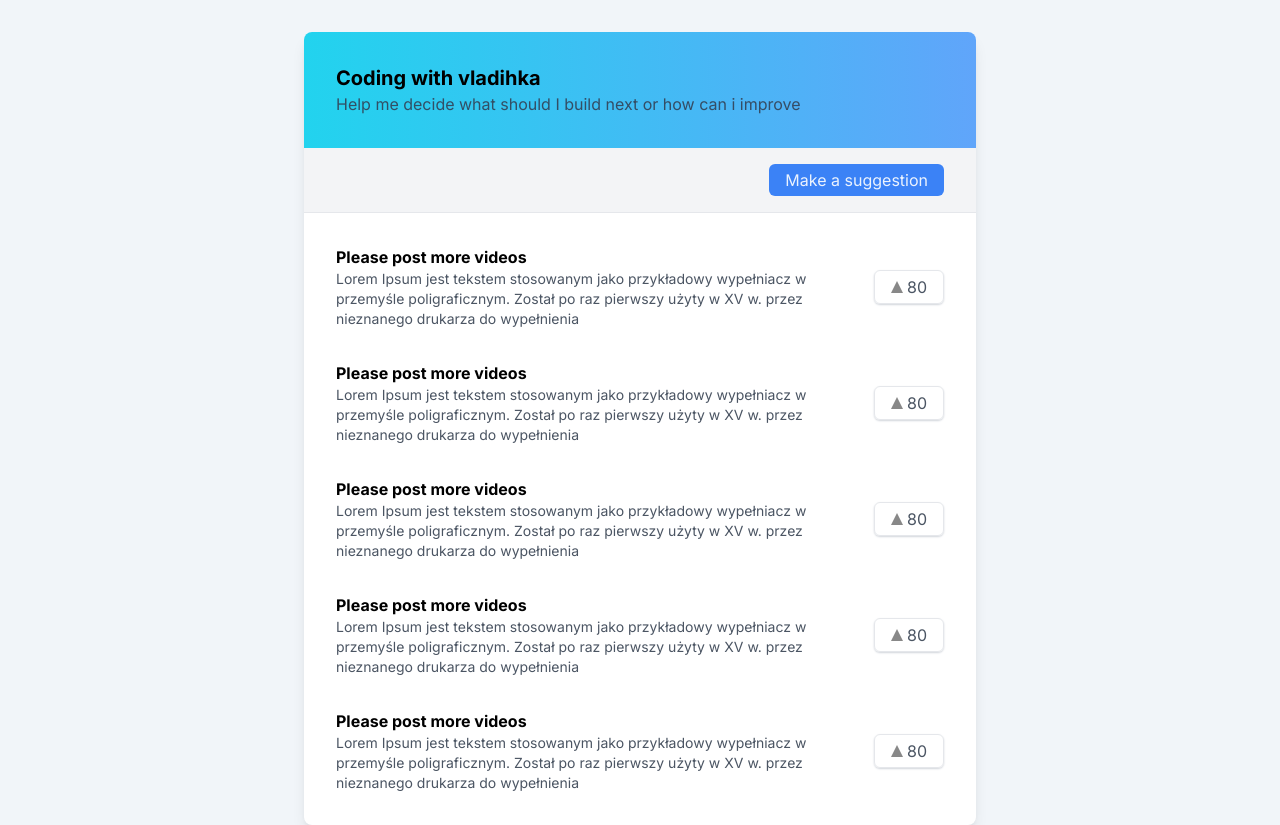
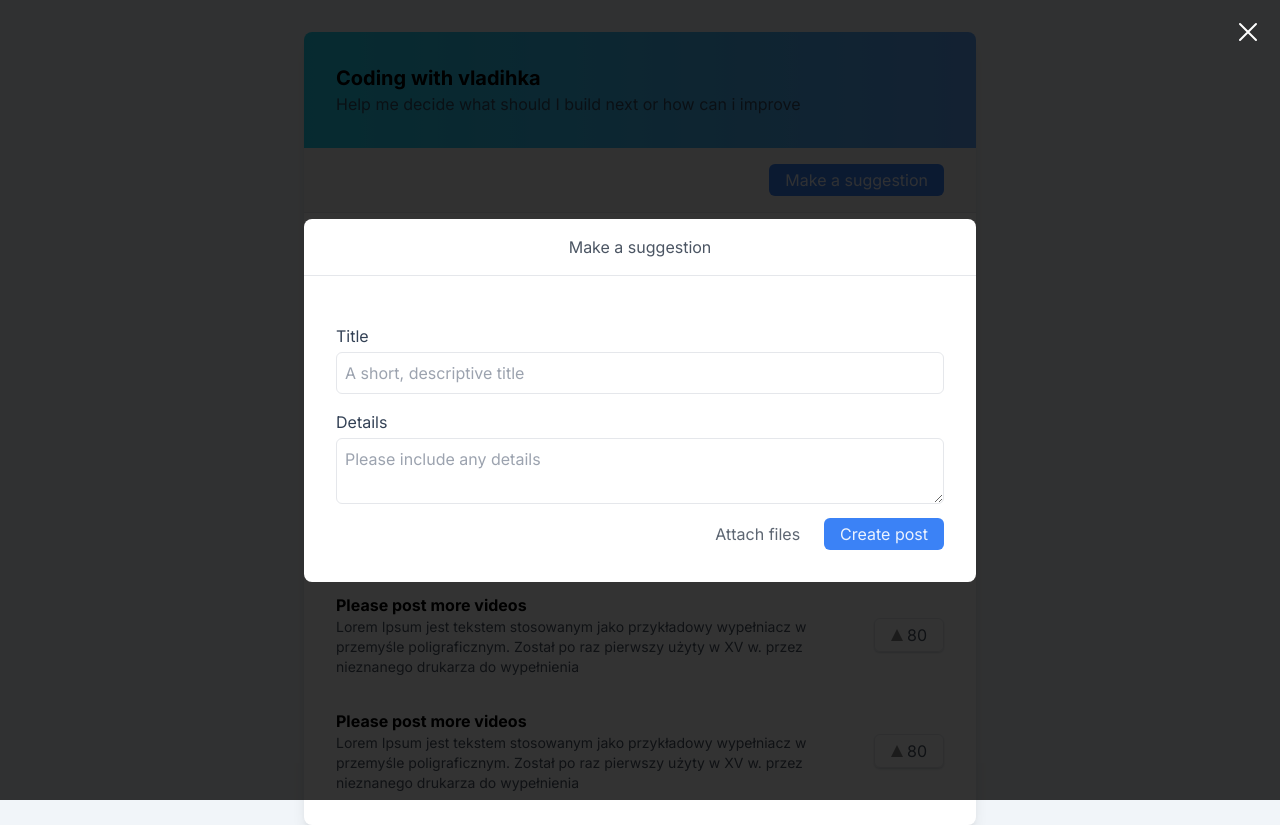
Before and after one commit to vladihka/Vladihka-Feedback-Boards, a Next.js app: page / in a window 1280 px wide. Both pictures are taken after a click on the button "Make a suggestion". Built offline with nearby package versions, Linux system fonts and the light colour scheme.

Commit message:
Adding a feedback form popup

```diff
--- /dev/null
+++ b/app/components/Button.js
@@ -0,0 +1,11 @@
+export default function Button(props){
+    return (
+        <button
+            {...props}
+            className={
+                "py-1 px-4 rounded-md text-opacity-90 "
+                + (props.primary ? 'bg-blue-500 text-white' : 'text-gray-600')
+        }>
+        </button>
+    )
+}
--- /dev/null
+++ b/app/components/FeedbackFormPopup.js
@@ -0,0 +1,37 @@
+import Button from "./Button";
+
+export default function FeedbackFormPopup({setShow}){
+    return (
+        <div className="fixed inset-0 bg-white md:bg-black md:bg-opacity-80 flex md:items-center">
+            <button onClick={() => setShow(false)} className="hidden md:block fixed top-4 right-4 text-white">
+                <svg xmlns="http://www.w3.org/2000/svg" fill="none" viewBox="0 0 24 24" strokeWidth={1.5} stroke="currentColor" className="w-8 h-8">
+                    <path strokeLinecap="round" strokeLinejoin="round" d="M6 18L18 6M6 6l12 12" />
+                </svg>
+            </button>
+            <div className="w-full">
+                <div className="bg-white md:max-w-2xl md:mx-auto md:rounded-lg overflow-hidden text-gray-600">
+                    <div className="relative">
+                        <button onClick={() => setShow(false)} className="absolute top-4 left-8 md:hidden">
+                            <svg xmlns="http://www.w3.org/2000/svg" fill="none" viewBox="0 0 24 24" strokeWidth={1.5} stroke="currentColor" className="w-6 h-6">
+                                <path strokeLinecap="round" strokeLinejoin="round" d="M10.5 19.5L3 12m0 0l7.5-7.5M3 12h18" />
+                            </svg>
+                        </button>
+                        <h2 className="py-4 text-center border-b">
+                            Make a suggestion
+                        </h2>
+                    </div>
+                    <form className="p-8">
+                        <label className="block mt-4 mb-1 text-slate-700">Title</label>
+                        <input className="w-full border p-2 rounded-md" type="text" placeholder="A short, descriptive title"></input>
+                        <label className="block mt-4 mb-1 text-slate-700">Details</label>
+                        <textarea className="w-full border p-2 rounded-md" placeholder="Please include any details"></textarea>
+                        <div className="flex gap-2 mt-2 justify-end">
+                            <Button>Attach files</Button>
+                            <Button primary>Create post</Button>
+                        </div>
+                    </form>
+                </div>
+            </div>
+        </div>
+    )
+}
--- a/app/page.js
+++ b/app/page.js
@@ -1,6 +1,16 @@
+'use client';
+import { useState } from "react";
 import FeedbackItem from "./components/FeedbackItem";
+import FeedbackFormPopup from "./components/FeedbackFormPopup";
+import Button from "./components/Button";
 
 export default function Home() {
+  const [showFeedbackPopup, setShowFeedbackPopup] = useState(false);
+
+  function openFeedbackpopup(){
+    setShowFeedbackPopup(true);
+  }
+
   return (
     <main className="bg-white md:max-w-2xl mx-auto md:shadow-lg md:rounded-lg md:mt-8 overflow-hidden">
       <div className="bg-gradient-to-r from-cyan-400 to-blue-400 p-8">
@@ -10,7 +20,7 @@
       <div className="bg-gray-100 px-8 py-4 flex border-b">
         <div className="grow"></div>
         <div>
-          <button className="bg-blue-500 py-1 px-4 rounded-md text-white text-opacity-90">Make a suggestion</button>
+          <Button primary onClick={openFeedbackpopup}>Make a suggestion</Button>
         </div>
       </div>
       <div className="px-8">
@@ -20,6 +30,9 @@
         <FeedbackItem></FeedbackItem>
         <FeedbackItem></FeedbackItem>
       </div>
+      {showFeedbackPopup && (
+       <FeedbackFormPopup setShow={setShowFeedbackPopup}></FeedbackFormPopup>
+      )}
     </main>
   )
 }
```
